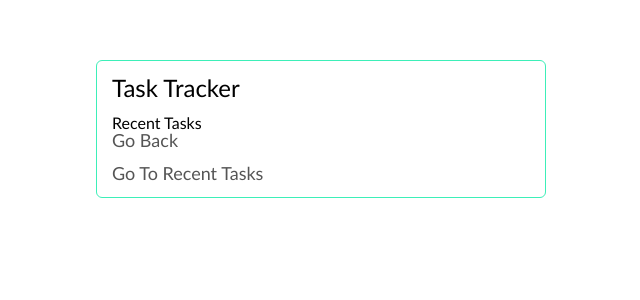
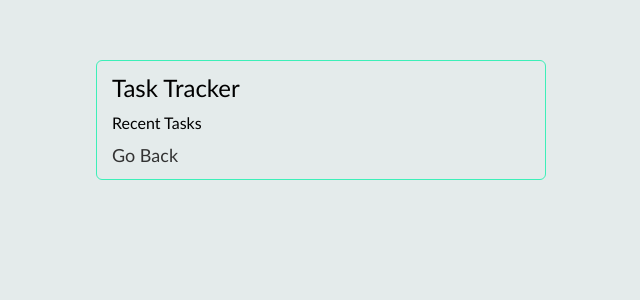
Before and after one commit to JacobGlitcher/VueDo, a Vue app: page /recent in a window 1280 px wide. Shown: the top 300 px of the page, without its empty margins (319-959 px from the left). Built offline with nearby package versions, Linux system fonts and the light colour scheme; the HTML template or start-up script is replaced by a standard one.

Commit message:
router links improvement

```diff
--- a/db.json
+++ b/db.json
@@ -7,15 +7,9 @@
       "id": 1
     },
     {
-      "text": "test 2 ",
-      "day": "test 2 time",
-      "reminder": true,
-      "id": 2
-    },
-    {
       "text": "test 3 ",
       "day": "test 3 time",
-      "reminder": false,
+      "reminder": true,
       "id": 3
     },
     {
--- a/src/App.vue
+++ b/src/App.vue
@@ -8,7 +8,7 @@
 
     <router-view :showForm="showForm"></router-view>
 
-    <RecentTasksLink/>
+    <RecentTasksLink :to="to" :text="text"/>
   </div>
 </template>
 
@@ -27,6 +27,8 @@
     data() {
       return {
         showForm: false,
+        to: '/recent',
+        text: 'Go To Recent Tasks'
       }
     },
     methods: {
@@ -36,7 +38,17 @@
     },
     computed: {
       homePage() {
-        return this.$route.path === '/';
+        if (this.$route.path === '/') {
+          this.to = '/recent';
+          this.text = 'Go To Recent Tasks';
+
+          return true;
+        } else {
+          this.to = '/';
+          this.text = 'Go Back';
+
+          return false;
+        }
       }
     }
   }
@@ -48,6 +60,7 @@
   body {
     font-family: Calibri, sans-serif;
     padding: 15px;
+    background-color: #e4ebeb;
   }
 
   .all-wrapper {
--- a/src/assets/styles/scss/components/_links.scss
+++ b/src/assets/styles/scss/components/_links.scss
@@ -1,5 +1,5 @@
 .lnk {
-  color: #555;
+  color: #333;
   &:hover {
     text-decoration: underline;
   }
--- a/src/components/RecentTasksLink.vue
+++ b/src/components/RecentTasksLink.vue
@@ -1,11 +1,21 @@
 <template>
   <div class="recent-tasks">
-    <router-link to="/recent" class="lnk">Go To Recent Tasks</router-link>
+    <router-link :to="to" class="lnk">{{text}}</router-link>
   </div>
 </template>
 
 <script>
-
+export default {
+  name: 'RecentTasksLink',
+  data() {
+    return {
+    }
+  },
+  props: {
+    to: String,
+    text: String,
+  }
+}
 </script>
 
 <style lang="scss" scoped>
--- a/src/pages/RecentTasks.vue
+++ b/src/pages/RecentTasks.vue
@@ -1,17 +1,9 @@
 <template>
   <h1>Recent Tasks</h1>
-  <router-link to="/" class="lnk">Go Back</router-link>
 </template>
 
 <script>
-
 </script>
 
 <style lang="scss" scoped>
-  @import "../assets/styles/scss/components/links";
-
-  .lnk {
-    margin-top: 15px;
-    font-size: 18px;
-  }
 </style>
```
